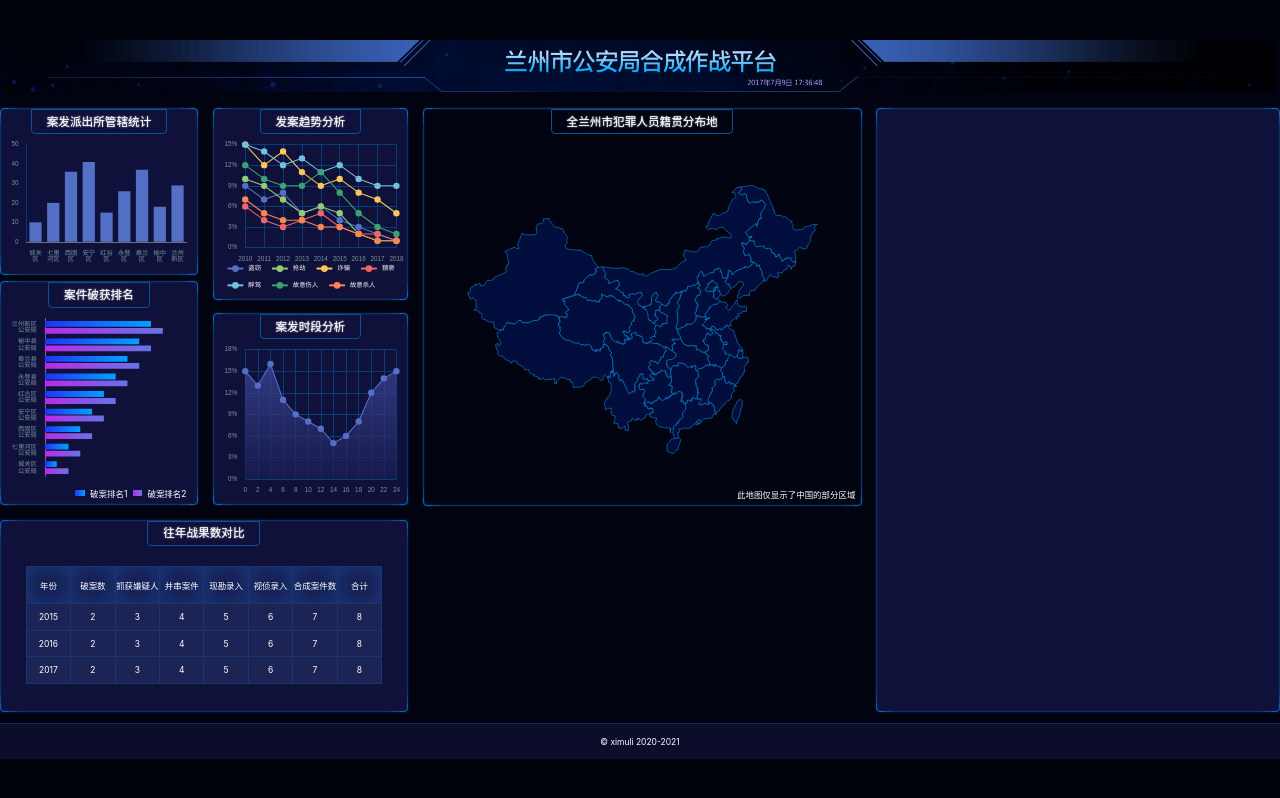
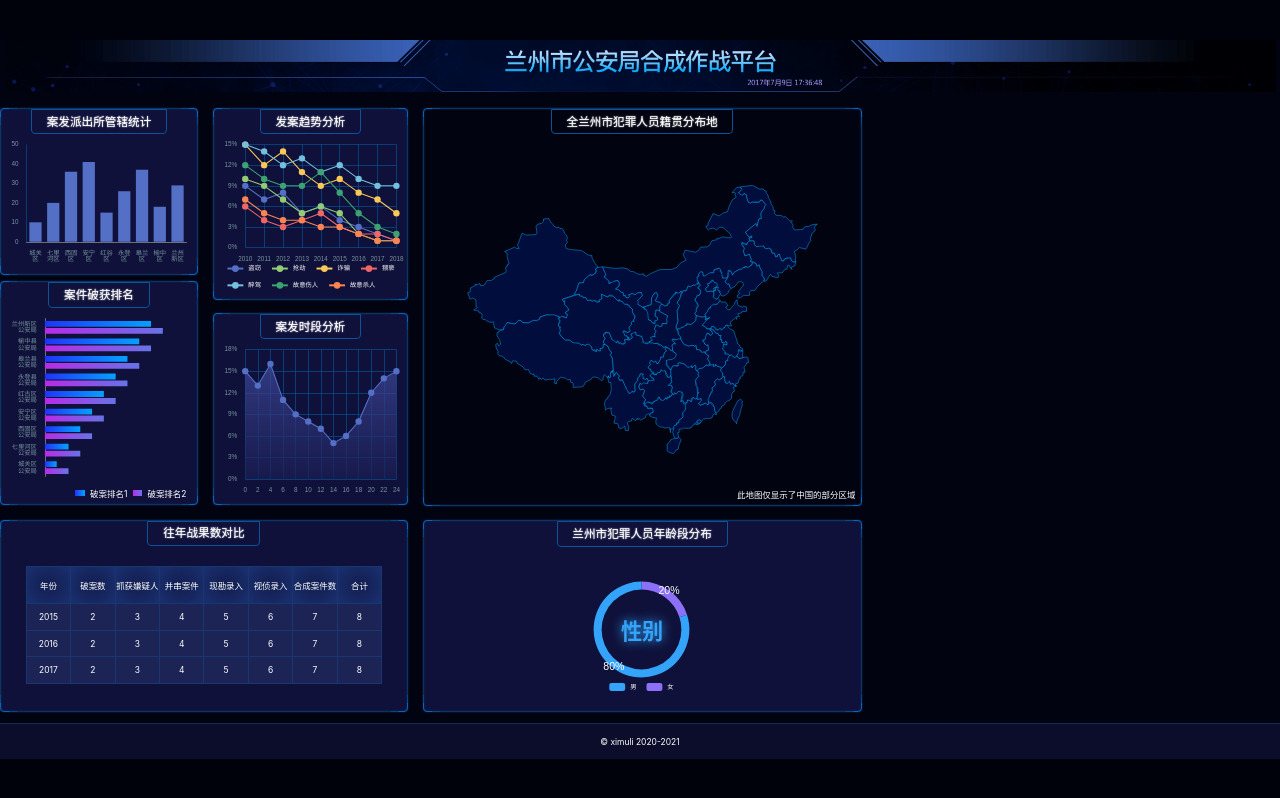
Before and after one commit to ximuli/big-screen-project, a React (Vite) app: page /#/ in a window 1280 px wide. Built offline with nearby package versions, Linux system fonts and the light colour scheme.

Commit message:
add chart7;fix console warn

```diff
--- a/src/components/chart-2.tsx
+++ b/src/components/chart-2.tsx
@@ -30,7 +30,6 @@ export const Chart2 = () => {
           type: 'bar',
           data: [1, 2, 3, 4, 5, 6, 7, 8, 9],
           itemStyle: {
-            normal: {
             color: new echarts.graphic.LinearGradient(0, 0, 1, 0, [{
               offset: 0,
               color: '#2034f9'
@@ -39,14 +38,12 @@ export const Chart2 = () => {
               color: '#04a1ff'
             }]),
           }
-          }
         },
         {
           name: '2012年',
           type: 'bar',
           data: [2, 3, 4, 5, 6, 7, 8, 9, 10],
           itemStyle: {
-            normal: {
             color: new echarts.graphic.LinearGradient(0, 0, 1, 0, [{
               offset: 0,
               color: '#b92ae8'
@@ -54,7 +51,6 @@ export const Chart2 = () => {
               offset: 1,
               color: '#6773e7'
             }]),
-            }
           }
         }
       ]
--- a/src/components/chart-6.tsx
+++ b/src/components/chart-6.tsx
@@ -17,7 +17,7 @@ export const Chart6 = () => {
       series: [
         {
           type: 'map',
-          mapType: 'CN', // 自定义扩展图表类型
+          map: 'CN', // 自定义扩展图表类型
           data: [
             // { name: '甘肃省', value: 1 },
             // {name: '四川省', value: 100},
@@ -27,11 +27,11 @@ export const Chart6 = () => {
             areaColor: '#010D3D',
             // color: colors['甘肃省'],
             borderColor: '#01A7F7',
-            emphasis: {
-              label: { color: 'white' },
-              areaColor: '#5470C6',
-            },
-          }
+          },
+          emphasis: {
+            label: { color: 'white' },
+            itemStyle: { areaColor: '#5470C6' }
+          },
         },
       ]
     });
--- /dev/null
+++ b/src/components/chart-7.tsx
@@ -0,0 +1,59 @@
+import React, { useEffect, useRef } from 'react';
+import * as echarts from 'echarts'
+import { createEchartsOptions } from '../shared/create-echarts-options'
+import { px } from '../shared/px';
+
+export const Chart7 = () => {
+  const divRef = useRef(null)
+  useEffect(() => {
+    var myChart = echarts.init(divRef.current);
+    var option = createEchartsOptions({
+      color: ['#8D70F8', '#33A4FA'],
+      xAxis: {show: false},
+      yAxis: {show: false},
+      legend: {
+        width: '100%',
+        itemWidth: px(30),
+        itemHeight: px(15),
+        bottom: '0',
+        left: 'center',
+        data: [
+          { name: '男', textStyle: { color: '#fff' } },
+          { name: '女', textStyle: { color: '#fff' } }
+        ],
+      },
+      series: [
+        {
+          name: '访问来源',
+          type: 'pie',
+          radius: ['60%', '72%'],
+          // avoidLabelOverlap: false,
+          label: {
+            show: true,
+            position: 'inside',
+            textStyle: {
+              color: '#fff', fontSize: px(20)
+            },
+            formatter(options) {
+              return options.value * 100 + '%';
+            }
+          },
+          labelLine: { show: false },
+          data: [
+            { value: 0.2, name: '女' },
+            { value: 0.8, name: '男' },
+          ],
+        }
+      ]
+    });
+    myChart.setOption(option);
+  }, [])
+  return (
+    <div className="年龄段-图1">
+      <div className="chart">
+        <div ref={divRef} className="main"></div>
+        <div className="text">性别</div>
+      </div>
+    </div>
+  )
+}
--- a/src/pages/home.scss
+++ b/src/pages/home.scss
@@ -65,11 +65,14 @@
     }
     > .section4 {
       grid-area: box4;
+      display: flex;
+      flex-direction: column;
+      justify-content: space-between;
     }
     > .section5 {
       grid-area: box5;
     }
-    .管辖统计, .破获排名, .发案趋势, .案发时段, .战果, .籍贯 {
+    .管辖统计, .破获排名, .发案趋势, .案发时段, .战果, .籍贯, .年龄段 {
       display: flex;
       flex-direction: column;
       align-items: center;
@@ -152,6 +155,29 @@
         }
       }
     }
+    .年龄段 {
+      display: flex; flex-direction: column;
+      height: px(363);
+      .charts {
+        display: flex; align-items: center; justify-content: space-between;
+        width: 100%; padding: px(30);
+        flex-grow: 1;
+      }
+      &-图1 {
+        display: flex; flex-direction: column;
+        flex-grow: 1;
+        height: 100%;
+        .chart {
+          display: flex; position: relative;
+          .main { flex-grow: 1; }
+          .text {
+            position: absolute; top: 50%; left: 50%; transform: translate(-50%, -50%);
+            color: #33a4fa; text-shadow: 0 0 px(20) #33a4fa;
+            font-size: px(40); font-weight: bold;
+           }
+        }
+      }
+    }
   }
   > footer {
     height: px(68);
--- a/src/pages/home.tsx
+++ b/src/pages/home.tsx
@@ -6,6 +6,7 @@ import { Chart3 } from '../components/chart-3';
 import { Chart4 } from '../components/chart-4';
 import { Chart5 } from '../components/chart-5';
 import { Chart6 } from '../components/chart-6';
+import { Chart7 } from '../components/chart-7';
 
 export const Home = () => {
   const currentYear = new Date().getFullYear()
@@ -26,8 +27,15 @@ export const Home = () => {
         </section>
         <section className="section4">
           <Chart6 />
+          <div className="bordered 年龄段">
+            <h2>兰州市犯罪人员年龄段分布</h2>
+            <div className="charts">
+              <Chart7 />
+            </div>
+          </div>
         </section>
-        <section className="bordered section5"></section>
+        <section className="section5">
+        </section>
       </main>
       <footer> &copy; ximuli 2020-{currentYear}</footer>
     </div>
```
Lines whose indentation alone changed are shown as unchanged.
